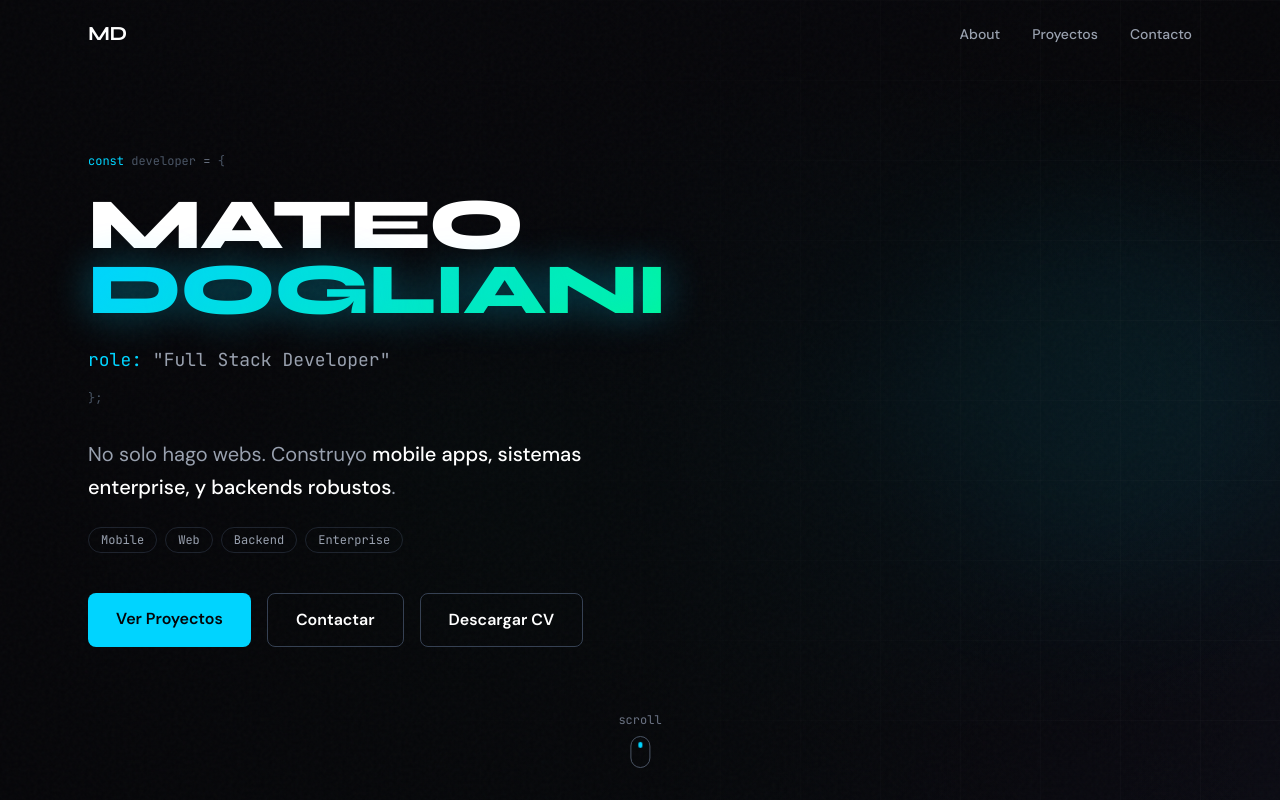
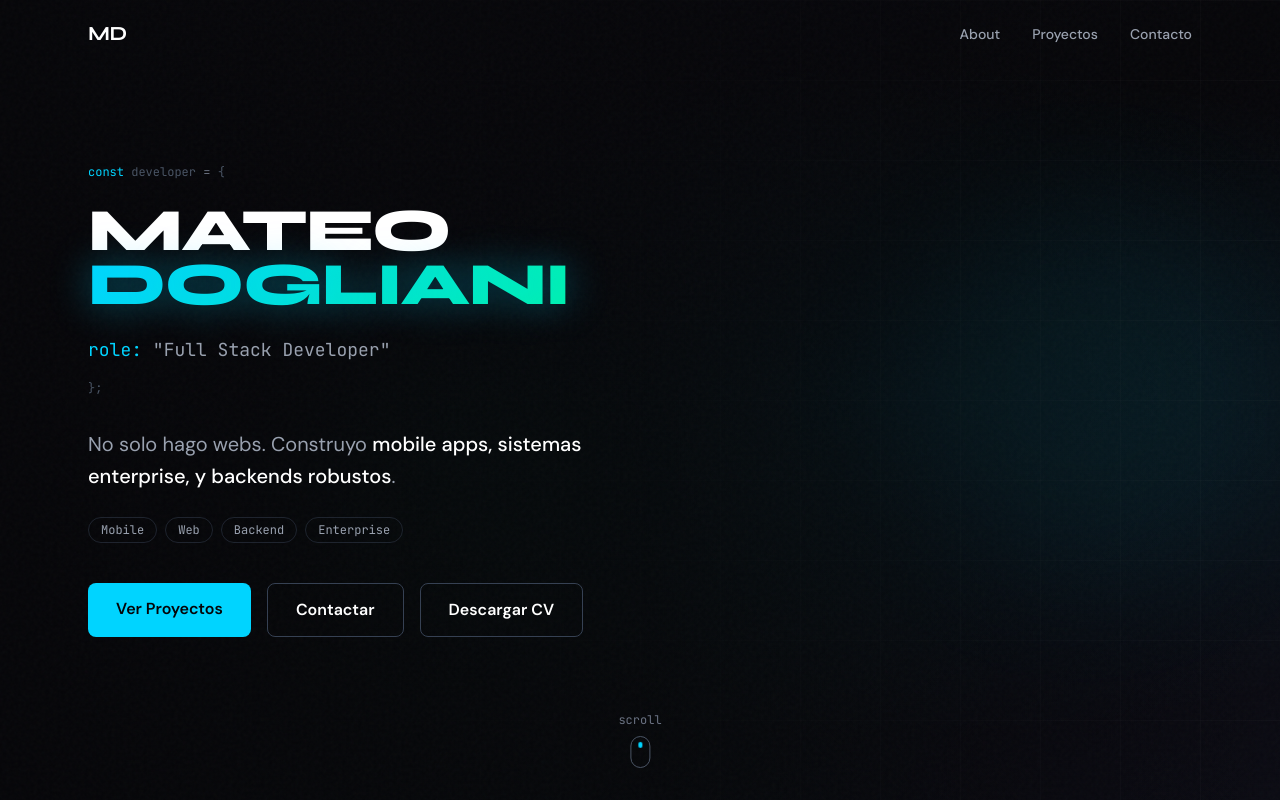
Before and after one commit to Doglidev/portfolio, a Next.js app: page / in a window 1280 px wide. Shown: the top 800 px of the page. Built offline with nearby package versions, Linux system fonts and the light colour scheme.

Commit message:
Arreglo en nombre de seccion HERO

```diff
--- a/src/components/Hero.tsx
+++ b/src/components/Hero.tsx
@@ -54,7 +54,7 @@ export function Hero() {
             <span className="text-[#00d4ff]">const</span> developer <span className="text-gray-500">=</span> {'{'}
           </div>
 
-          <h1 className={`font-display font-extrabold text-5xl sm:text-6xl md:text-7xl lg:text-7xl leading-[0.9] mb-6 tracking-tight ${mounted ? 'animate-fade-in delay-100' : 'opacity-0'}`}>
+          <h1 className={`font-display font-extrabold text-5xl sm:text-6xl md:text-7xl lg:text-6xl leading-[0.9] mb-6 tracking-tight ${mounted ? 'animate-fade-in delay-100' : 'opacity-0'}`}>
             <span className="text-white block">MATEO</span>
             <span className="gradient-text text-glow block">DOGLIANI</span>
           </h1>
```
